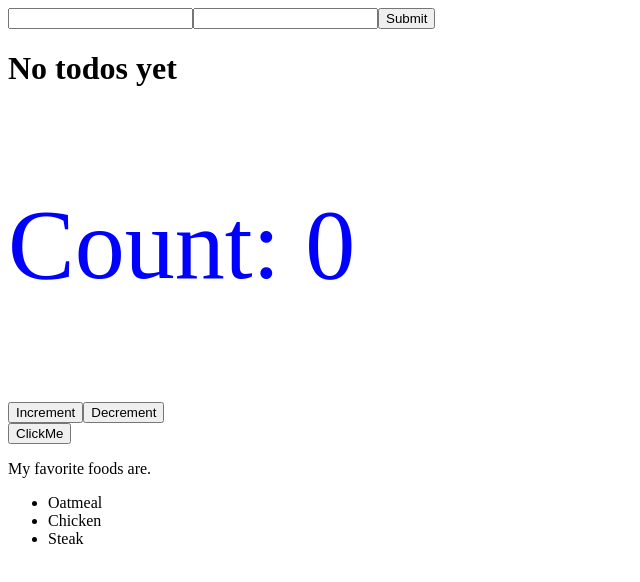
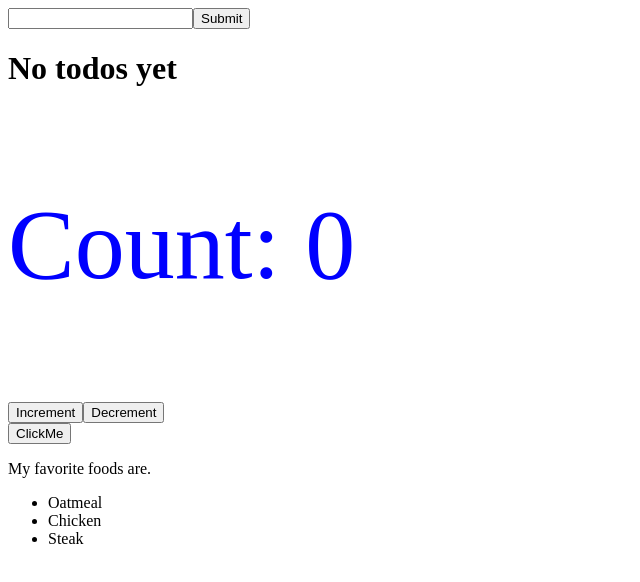
Before and after one commit to OxManny-Dev/react-office-hours, a React (Create React App) app: page / in a window 1280 px wide. Shown: the top 582 px of the page, without its empty margins (0-640 px from the left). Built offline with nearby package versions, Linux system fonts and the light colour scheme.

Commit message:
f - finish todo app

```diff
--- a/src/TodoApp.js
+++ b/src/TodoApp.js
@@ -1,36 +1,23 @@
 import { useState } from 'react';
 
 export const TodoApp = () => {
-	const [formInputs, setFormInputs] = useState({
-		username: '',
-		password: '',
-	});
+	const [todoInput, setTodoInput] = useState('');
 	const [todos, setTodos] = useState([]);
 	return (
 		<>
 			<input
 				name='username'
 				onChange={(event) => {
-					setFormInputs({
-						...formInputs,
-						username: event.target.value,
-					});
+					setTodoInput(event.target.value);
 				}}
-				value={formInputs.username}
-			/>
-			<input
-				name='password'
-				onChange={(event) => {
-					setFormInputs({
-						...formInputs,
-						password: event.target.value,
-					});
-				}}
-				value={formInputs.password}
+				value={todoInput}
 			/>
 			<button
 				onClick={() => {
-					console.log(formInputs);
+					// console.log(todoInput);
+					const newTodos = [...todos, todoInput];
+					setTodos(newTodos);
+					setTodoInput('');
 				}}
 			>
 				Submit
```
